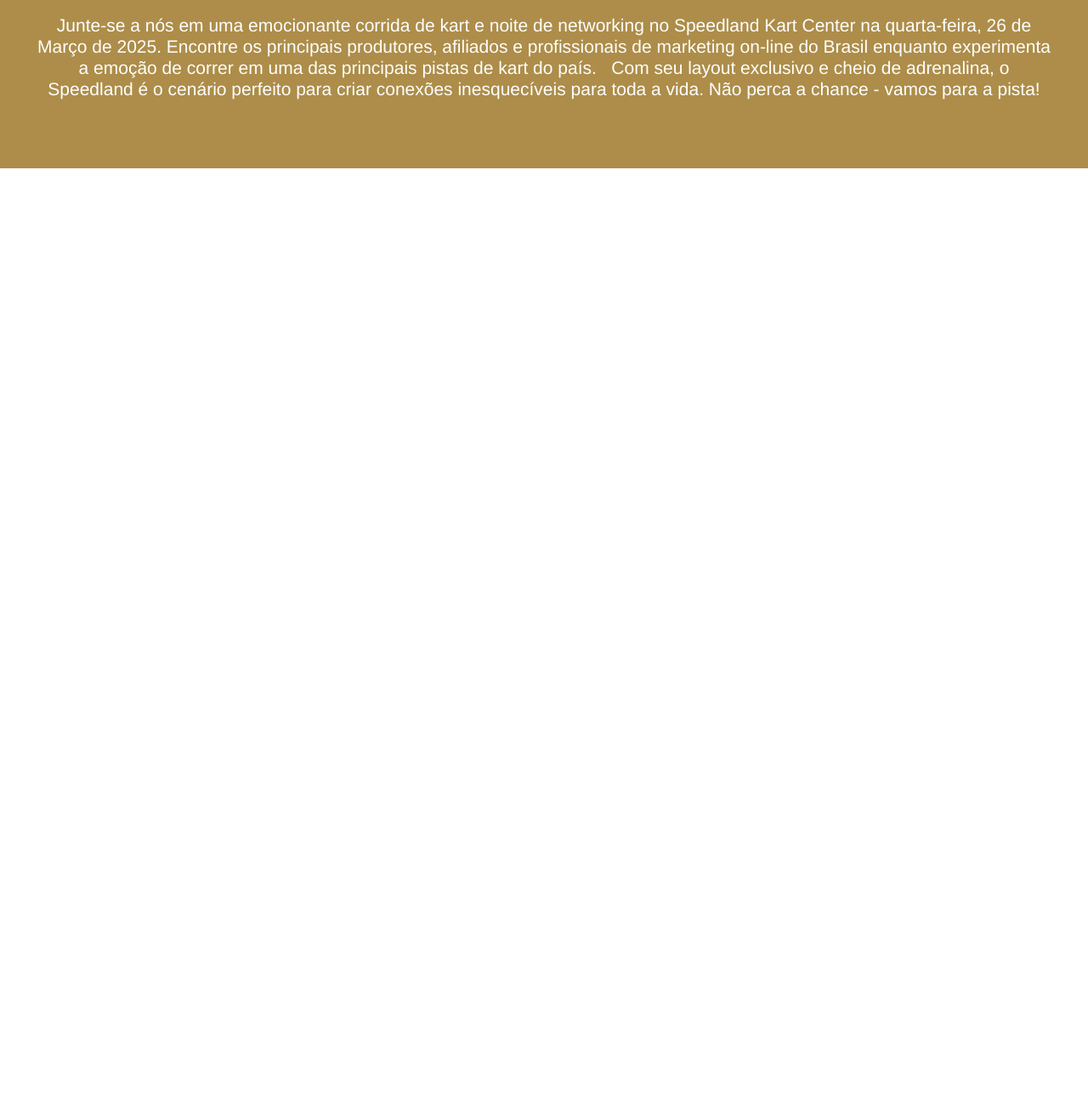
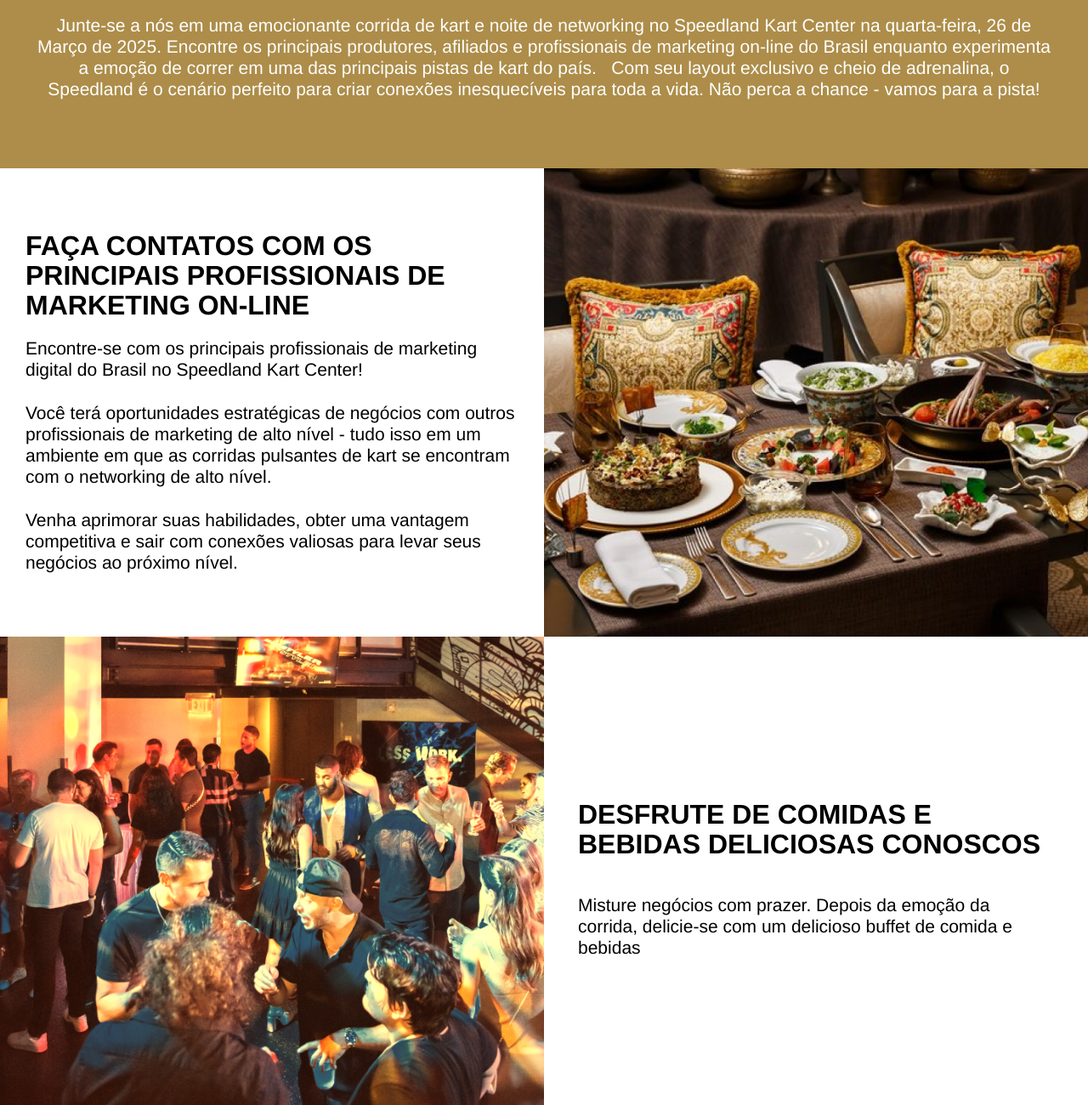
Before and after one commit to VukasinVujic/Test-Task, a plain HTML site: page index.html in a window 1280 px wide. Shown: the part 1535-2835 px from the top of the page at 85% size. Before the commit the page ends 1733 px from the top, so only its background shows below. Drawn offline with Linux system fonts and the light colour scheme.

Commit message:
third slide

```diff
--- a/index.html
+++ b/index.html
@@ -87,5 +87,52 @@
         </p>
       </div>
     </section>
+
+    <section class="dinner">
+      <div class="dinnerFood">
+        <div class="title-text">
+          <h2 class="title">
+            FAÇA CONTATOS COM OS PRINCIPAIS PROFISSIONAIS DE MARKETING ON-LINE
+          </h2>
+          <p class="text">
+            Encontre-se com os principais profissionais de marketing digital do
+            Brasil no Speedland Kart Center!
+            <br />
+            <br />
+            Você terá oportunidades estratégicas de negócios com outros
+            profissionais de marketing de alto nível - tudo isso em um ambiente
+            em que as corridas pulsantes de kart se encontram com o networking
+            de alto nível.
+            <br />
+            <br />
+            Venha aprimorar suas habilidades, obter uma vantagem competitiva e
+            sair com conexões valiosas para levar seus negócios ao próximo
+            nível.
+          </p>
+        </div>
+        <img
+          class="dinner-image"
+          src="./images/dinner-food-image.png"
+          alt="dinner-food-image"
+        />
+      </div>
+      <div class="dinnerParty">
+        <img
+          class="dinner-image"
+          src="./images/dinner-party-image.png"
+          alt="dinner-party-image"
+        />
+
+        <div class="title-text">
+          <h2 class="title">
+            DESFRUTE DE COMIDAS E BEBIDAS DELICIOSAS CONOSCOS
+          </h2>
+          <p class="text">
+            Misture negócios com prazer. Depois da emoção da corrida, delicie-se
+            com um delicioso buffet de comida e bebidas
+          </p>
+        </div>
+      </div>
+    </section>
   </body>
 </html>
--- a/style.css
+++ b/style.css
@@ -311,3 +311,134 @@
     font-size: 40px;
   }
 }
+
+/* with dinner there is duplicate code , fix that later */
+.dinner {
+  display: flex;
+  flex-direction: column;
+  align-items: center;
+}
+
+.dinner .dinnerFood {
+  display: flex;
+}
+
+.dinner .dinnerFood .title-text {
+  width: 50%;
+  padding: 40px;
+  display: flex;
+  flex-direction: column;
+  justify-content: center;
+  box-sizing: border-box;
+}
+
+.dinner .dinnerFood .title-text .title {
+  font-family: Helvetica Neue;
+  font-weight: 700;
+  font-size: 42px;
+  line-height: 110%;
+  letter-spacing: 0%;
+  text-transform: uppercase;
+  margin-bottom: 40px;
+  margin-top: 20px;
+}
+
+.dinner .dinnerFood .title-text .text {
+  font-family: Helvetica Neue;
+  font-weight: 400;
+  font-size: 21px;
+  line-height: 120%;
+  letter-spacing: 0%;
+}
+
+.dinner .dinnerFood .dinner-image {
+  width: 50%;
+  height: 100%;
+  object-fit: cover;
+}
+
+.dinner .dinnerParty {
+  display: flex;
+}
+
+.dinner .dinnerParty .title-text {
+  width: 50%;
+  padding: 40px;
+  display: flex;
+  flex-direction: column;
+  justify-content: center;
+  box-sizing: border-box;
+}
+
+.dinner .dinnerParty .dinner-image {
+  width: 50%;
+  height: 100%;
+  object-fit: cover;
+}
+
+.dinner .dinnerParty .title-text .title {
+  font-family: Helvetica Neue;
+  font-weight: 700;
+  font-size: 42px;
+  line-height: 110%;
+  letter-spacing: 0%;
+  text-transform: uppercase;
+  margin-bottom: 40px;
+  margin-top: 20px;
+}
+
+.dinner .dinnerParty .title-text .text {
+  font-family: Helvetica Neue;
+  font-weight: 400;
+  font-size: 21px;
+  line-height: 120%;
+  letter-spacing: 0%;
+}
+
+@media (max-width: 1318px) {
+  .dinner .dinnerFood .title-text {
+    padding: 30px;
+  }
+
+  .dinner .dinnerFood .title-text .title {
+    font-size: 32px;
+    margin-bottom: 20px;
+    margin-top: 0px;
+  }
+
+  .dinner .dinnerParty .title-text .title {
+    font-size: 32px;
+  }
+}
+
+@media (max-width: 1078px) {
+  .dinner .dinnerFood {
+    display: flex;
+    flex-direction: column;
+  }
+  .dinner .dinnerFood .title-text {
+    width: 100%;
+    padding: 40px;
+  }
+
+  .dinner .dinnerFood .title-text .title {
+    margin-bottom: 40px;
+    margin-top: 20px;
+  }
+
+  .dinner .dinnerFood .dinner-image {
+    width: 100%;
+  }
+
+  .dinner .dinnerParty {
+    display: flex;
+    flex-direction: column-reverse;
+  }
+  .dinner .dinnerParty .title-text {
+    width: 100%;
+  }
+
+  .dinner .dinnerParty .dinner-image {
+    width: 100%;
+  }
+}
```
